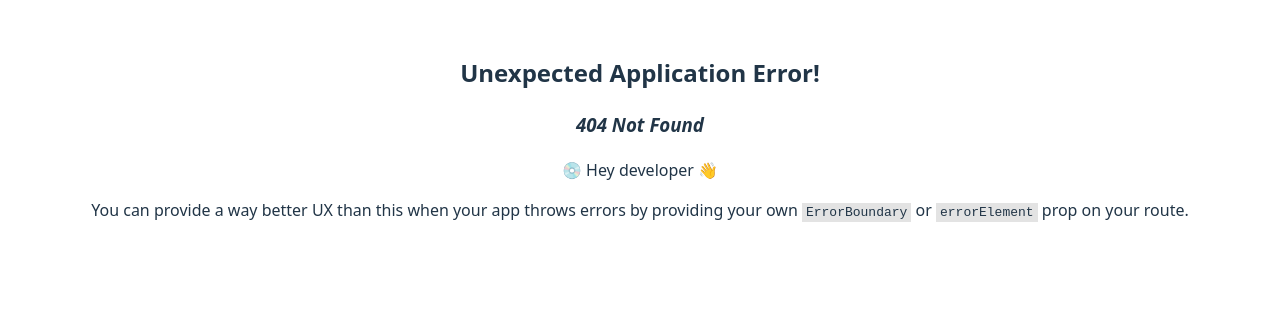
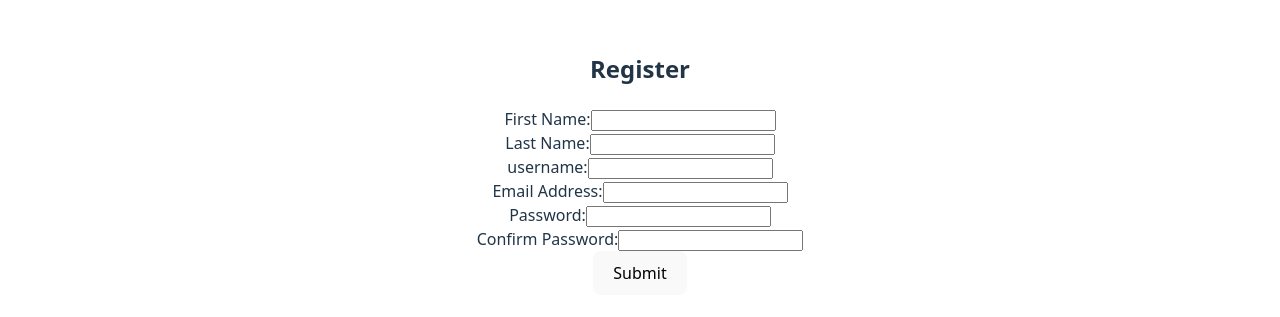
Before and after one commit to roblesmaria/capstone, a React (Vite) app: page /register in a window 1280 px wide. Before the commit this address had no page. Shown: the part 263-580 px from the top of the page. Built offline with nearby package versions, Linux system fonts and the light colour scheme.

Commit message:
add user to local storage for later login user after registering

```diff
--- a/src/AppContext.jsx
+++ b/src/AppContext.jsx
@@ -6,6 +6,11 @@ export const AppContextProvider = ({ children }) => {
   const [userEmail, setUserEmail] = useState("");
   const [loggedIn, setLoggedIn] = useState(false);
   const [password, setPassword] = useState("");
+  const [users, setUsers] = useState(() => {
+    // Initialize state from localStorage or default
+    const users = localStorage.getItem("users");
+    return users ? JSON.parse(users) : [];
+  });
 
   const contextValue = {
     userEmail,
@@ -14,6 +19,8 @@ export const AppContextProvider = ({ children }) => {
     setLoggedIn,
     password,
     setPassword,
+    users,
+    setUsers,
   };
 
   return (
--- /dev/null
+++ b/src/components/Register.jsx
@@ -0,0 +1,193 @@
+import NavBar from "../routes/NavBar"; //import the navigation bar component
+import React, { useContext, useState } from "react";
+import { AppContext } from "../AppContext";
+import { useFormik } from "formik";
+
+// Function to validate the form values
+const validate = (values) => {
+  const errors = {};
+
+  // First Name validation
+  if (!values.firstName) {
+    errors.firstName = "Required";
+  } else if (values.firstName.length > 15) {
+    errors.firstName = "Must be 15 characters or less";
+  }
+
+  // LastName validation
+  if (!values.lastName) {
+    errors.lastName = "Required";
+  } else if (values.lastName.length > 20) {
+    errors.lastName = "Must be 20 characters or less";
+  }
+
+  // username validation
+  if (!values.username) {
+    errors.username = "Required";
+  }
+
+  // Email validation
+  if (!values.email) {
+    errors.email = "Required";
+  } else if (!/^[A-Z0-9._%+-]+@[A-Z0-9.-]+\.[A-Z]{2,4}$/i.test(values.email)) {
+    errors.email = "Invalid email address";
+  }
+
+  // Password validation
+  if (!values.password) {
+    errors.password = "Required";
+  } else if (values.password.length < 8) {
+    errors.password = "Must be 8 characters or more";
+  } else if (
+    !/^(?=.*[a-z])(?=.*[A-Z])(?=.*\d)(?=.*[!@#$%^&*])/.test(values.password)
+  ) {
+    errors.password =
+      "Must contain at least one uppercase letter, one lowercase letter, one number, and one special character";
+  }
+
+  // Confirm Password validation
+  if (!values.confirmPassword) {
+    errors.confirmPassword = "Required";
+  } else if (values.confirmPassword !== values.password) {
+    errors.confirmPassword = "Passwords must match";
+  }
+
+  return errors;
+};
+
+export default function Register() {
+  const [isSubmitted, setIsSubmitted] = useState(false);
+
+  // importing states from app context
+  const { users, setUsers } = useContext(AppContext);
+
+  const formik = useFormik({
+    initialValues: {
+      firstName: "",
+      lastName: "",
+      username: "",
+      email: "",
+      password: "",
+      confirmPassword: "",
+    },
+    validate,
+    onSubmit: (values) => {
+      // generate user object with empty event array
+      const user = {
+        firstName: values.firstName,
+        lastName: values.lastName,
+        userName: values.username,
+        email: values.email,
+        password: values.password,
+        events: [],
+      };
+
+      // get current list of users to add to and rewrite to local storage
+      let currentUsers = users;
+      currentUsers.push(user);
+      // TODO: might interfere with setUsers not sure which to use
+      localStorage.setItem("users", JSON.stringify(currentUsers));
+
+      console.log("current users: ", currentUsers);
+    },
+  });
+
+  return (
+    <form onSubmit={formik.handleSubmit}>
+      <NavBar />
+      <h2>Register</h2>
+
+      <div>
+        <label htmlFor="firstName">First Name:</label>
+        <input
+          id="firstName"
+          name="firstName"
+          type="text"
+          onChange={formik.handleChange}
+          onBlur={formik.handleBlur}
+          value={formik.values.firstName}
+        />
+        {formik.touched.firstName && formik.errors.firstName ? (
+          <div className="error">{formik.errors.firstName}</div>
+        ) : null}
+      </div>
+
+      <div>
+        <label htmlFor="lastName">Last Name:</label>
+        <input
+          id="lastName"
+          name="lastName"
+          type="text"
+          onChange={formik.handleChange}
+          onBlur={formik.handleBlur}
+          value={formik.values.lastName}
+        />
+        {formik.touched.lastName && formik.errors.lastName ? (
+          <div className="error">{formik.errors.lastName}</div>
+        ) : null}
+      </div>
+
+      <div>
+        <label htmlFor="username">username:</label>
+        <input
+          id="username"
+          name="username"
+          type="text"
+          onChange={formik.handleChange}
+          onBlur={formik.handleBlur}
+          value={formik.values.username}
+        />
+        {formik.touched.lastName && formik.errors.lastName ? (
+          <div className="error">{formik.errors.lastName}</div>
+        ) : null}
+      </div>
+
+      <div>
+        <label htmlFor="email">Email Address:</label>
+        <input
+          id="email"
+          name="email"
+          type="email"
+          onChange={formik.handleChange}
+          onBlur={formik.handleBlur}
+          value={formik.values.email}
+        />
+        {formik.touched.email && formik.errors.email ? (
+          <div className="error">{formik.errors.email}</div>
+        ) : null}
+      </div>
+
+      <div>
+        <label htmlFor="password">Password:</label>
+        <input
+          id="password"
+          name="password"
+          type="password"
+          onChange={formik.handleChange}
+          onBlur={formik.handleBlur}
+          value={formik.values.password}
+        />
+        {formik.touched.password && formik.errors.password ? (
+          <div className="error">{formik.errors.password}</div>
+        ) : null}
+      </div>
+
+      <div>
+        <label htmlFor="confirmPassword">Confirm Password:</label>
+        <input
+          id="confirmPassword"
+          name="confirmPassword"
+          type="password"
+          onChange={formik.handleChange}
+          onBlur={formik.handleBlur}
+          value={formik.values.confirmPassword}
+        />
+        {formik.touched.confirmPassword && formik.errors.confirmPassword ? (
+          <div className="error">{formik.errors.confirmPassword}</div>
+        ) : null}
+      </div>
+
+      <button type="submit">Submit</button>
+    </form>
+  );
+}
--- a/src/main.jsx
+++ b/src/main.jsx
@@ -9,6 +9,7 @@ import { AppContextProvider } from "./AppContext.jsx";
 
 // Import components
 import Login from "./components/Login.jsx";
+import Register from "./components/Register.jsx";
 
 const router = createBrowserRouter([
   {
@@ -18,6 +19,10 @@ const router = createBrowserRouter([
   {
     path: "/login",
     element: <Login />,
+  },
+  {
+    path: "/register",
+    element: <Register />,
   },
 ]);
 
```
